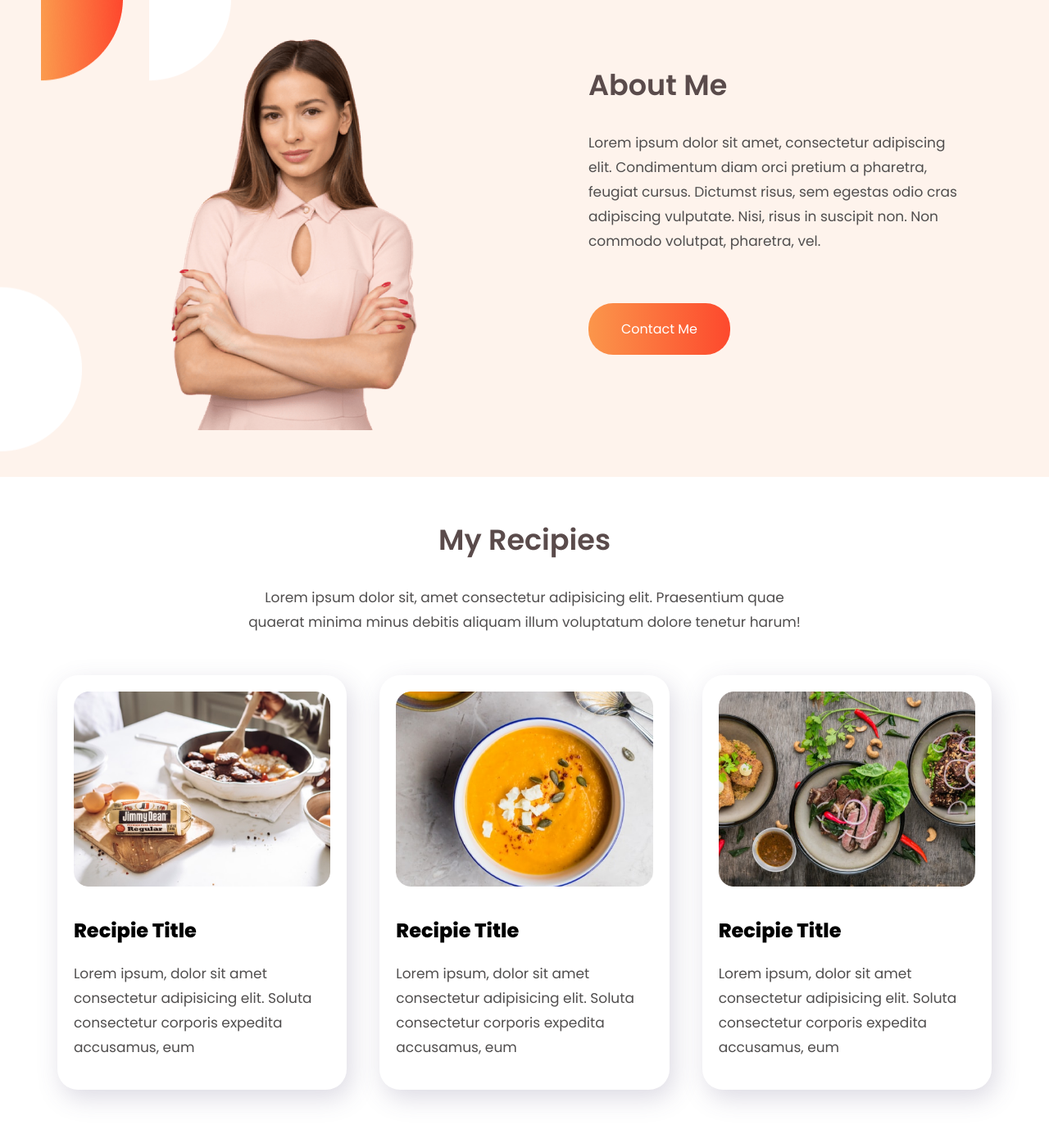
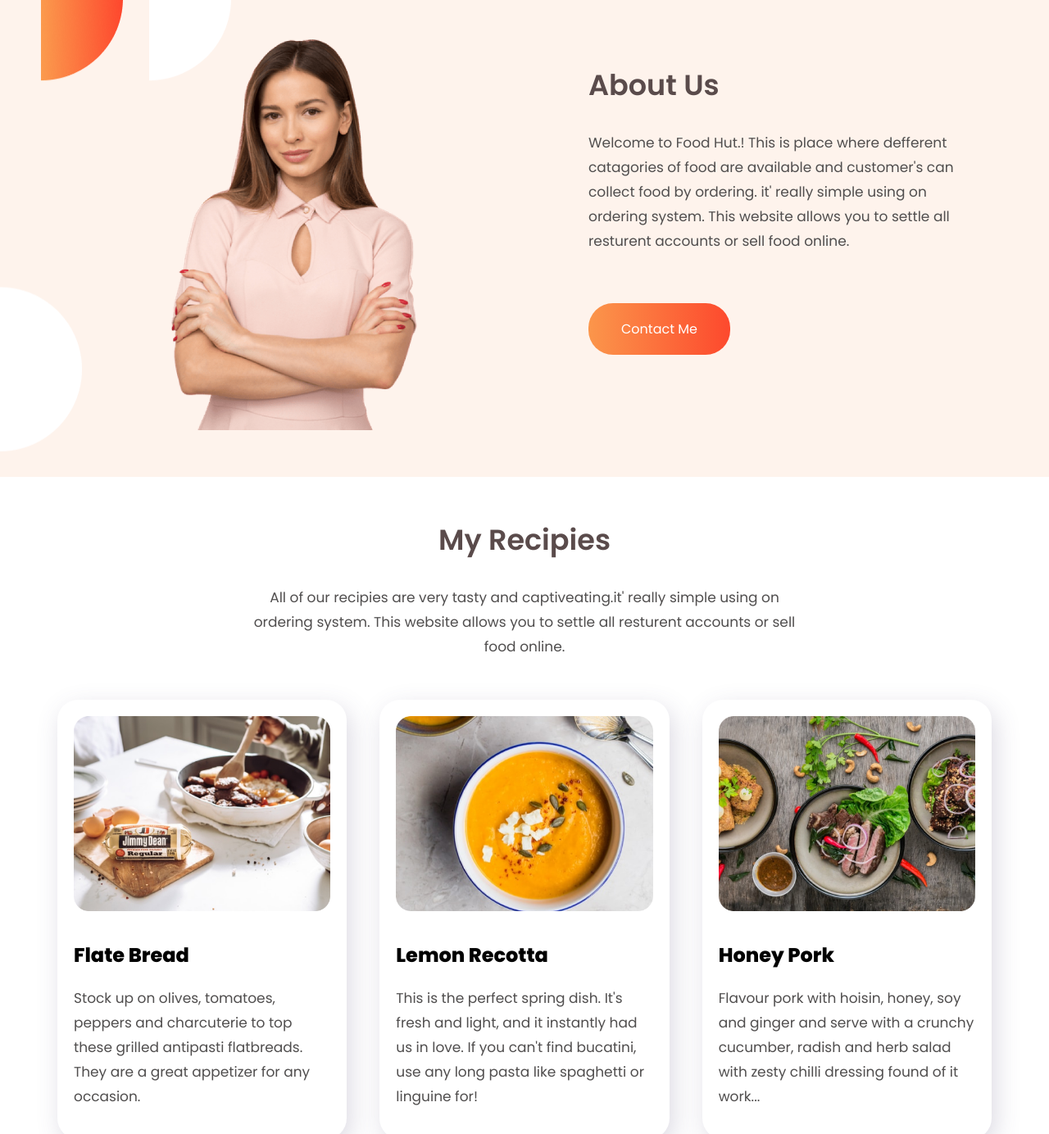
Before and after one commit to rakibulPro1/Food-Hut, a plain HTML site: page index.html in a window 1280 px wide. Shown: the part 761-2145 px from the top of the page at 82% size. Drawn offline with Linux system fonts and the light colour scheme.

Commit message:
Food Hub website

```diff
--- a/index.html
+++ b/index.html
@@ -63,12 +63,8 @@
             <img class="about-img" src="images/female/Person Image.png" alt="">
         </div>
         <div id="about-right" class="about-width">
-            <h1 class="about-title">About Me</h1>
-            <p class="about-para">Lorem ipsum dolor sit amet, consectetur adipiscing
-                elit. Condimentum diam orci pretium a pharetra,
-                feugiat cursus. Dictumst risus, sem egestas odio cras
-                adipiscing vulputate. Nisi, risus in suscipit non. Non
-                commodo volutpat, pharetra, vel.
+            <h1 class="about-title">About Us</h1>
+            <p class="about-para">Welcome to Food Hut.! This is place where defferent catagories of food are available and customer's can collect food by ordering. it' really simple using on ordering system. This website allows you to settle all resturent accounts or sell food online.
             </p>
             <a class="button-link" href="https://www.linkedin.com/in/rakibul-islam-43a139215/">Contact Me</a>
 
@@ -80,7 +76,7 @@
     <section class="recipies-section">
         <div class="top-header-recipies">
             <h1 class="recipies-heading">My Recipies</h1>
-            <p class="recipies-para">Lorem ipsum dolor sit, amet consectetur adipisicing elit. Praesentium quae quaerat minima minus debitis aliquam illum voluptatum dolore tenetur harum!</p>
+            <p class="recipies-para">All of our recipies are very tasty and captiveating.it' really simple using on ordering system. This website allows you to settle all resturent accounts or sell food online.</p>
         </div>
 
         <div class="recipies-area">
@@ -89,8 +85,9 @@
                     <img src="images/food/Project Cover.jpg" alt="">
                 </div>
                 <div class="recipies-body">
-                    <h2 class="recipies-title">Recipie Title</h2>
-                    <p class="recipies-para">Lorem ipsum, dolor sit amet consectetur adipisicing elit. Soluta consectetur corporis expedita accusamus, eum </p>
+                    <h2 class="recipies-title">Flate Bread</h2>
+                    <p class="recipies-para">Stock up on olives, tomatoes, peppers and charcuterie to top these grilled antipasti flatbreads. They are a great appetizer for any occasion.
+                 </p>
                 </div>
             </div>
 
@@ -99,8 +96,8 @@
                     <img src="images/food/Project Cover.png" alt="">
                 </div>
                 <div class="recipies-body">
-                    <h2 class="recipies-title">Recipie Title</h2>
-                    <p class="recipies-para">Lorem ipsum, dolor sit amet consectetur adipisicing elit. Soluta consectetur corporis expedita accusamus, eum</p>
+                    <h2 class="recipies-title">Lemon Recotta</h2>
+                    <p class="recipies-para">This is the perfect spring dish. It's fresh and light, and it instantly had us in love. If you can't find bucatini, use any long pasta like spaghetti or linguine for! </p>
                 </div>
             </div>
 
@@ -109,8 +106,8 @@
                     <img src="images/food/Project Cover1.jpg" alt="">
                 </div>
                 <div class="recipies-body">
-                    <h2 class="recipies-title">Recipie Title</h2>
-                    <p class="recipies-para">Lorem ipsum, dolor sit amet consectetur adipisicing elit. Soluta consectetur corporis expedita accusamus, eum </p>
+                    <h2 class="recipies-title">Honey Pork</h2>
+                    <p class="recipies-para">Flavour pork with hoisin, honey, soy and ginger and serve with a crunchy cucumber, radish and herb salad with zesty chilli dressing found of it work... </p>
                 </div>
             </div>
 
@@ -140,25 +137,26 @@
     <section class="service-section">
         <div class="top-header-service">
             <h1 class="service-heading">Our services</h1>
-            <p class="service-para">Lorem ipsum dolor sit, amet consectetur adipisicing elit. Praesentium quae quaerat minima minus debitis aliquam illum voluptatum dolore tenetur harum!</p>
+            <p class="service-para">Customer's can collect food by ordering. it' really simple using on ordering system. This website allows you to settle all resturent accounts or sell food online.</p>
         </div>
 
         <div class="service-area">
             <div class="service-item">
                 <h3 class="service-title">Free Home Delevery</h3>
-                <p class="service-para">Lorem, ipsum dolor sit amet consectetur adipisicing elit. Laborum architecto provident repudiandae, dolorem quasi voluptatem, asperiores odit laudantium labore molestias obcaecati vitae false qui.</p>
+                <p class="service-para">Get your food delivered in less than an hour! That’s as fast as it can get.Just confirm your order and enjoy our fastest delivery. Fresh and delicious food will be delivered to your doorstep.</p>
                 <a href="#" class="read-btn">Read more</a>
             </div>
 
             <div class="service-item">
                 <h3 class="service-title">30 Days Return Services</h3>
-                <p class="service-para">Lorem, ipsum dolor sit amet consectetur adipisicing elit. Laborum architecto provident repudiandae, dolorem quasi voluptatem, asperiores odit laudantium labore molestias obcaecati vitae false qui.</p>
+                <p class="service-para">Our policy lasts 30 days. If 30 days have gone by since your purchase, unfortunately we can’t offer you a refund or exchange.
+                To be eligible for a return, your item must be unused and in the same condition.</p>
                 <a href="#" class="read-btn">Read more</a>
             </div>
 
             <div class="service-item">
                 <h3 class="service-title">Money Back Garanted</h3>
-                <p class="service-para">Lorem, ipsum dolor sit amet consectetur adipisicing elit. Laborum architecto provident repudiandae, dolorem quasi voluptatem, asperiores odit laudantium labore molestias obcaecati vitae false qui. </p>
+                <p class="service-para">After the Money Back Guarantee Period, and within thirty days of delivery of your package, if there is any reason you wish to return any unopened Nutrisystem® non-frozen food item ordered.</p>
                 <a href="#" class="read-btn">Read more</a>
             </div>
         </div>
```
